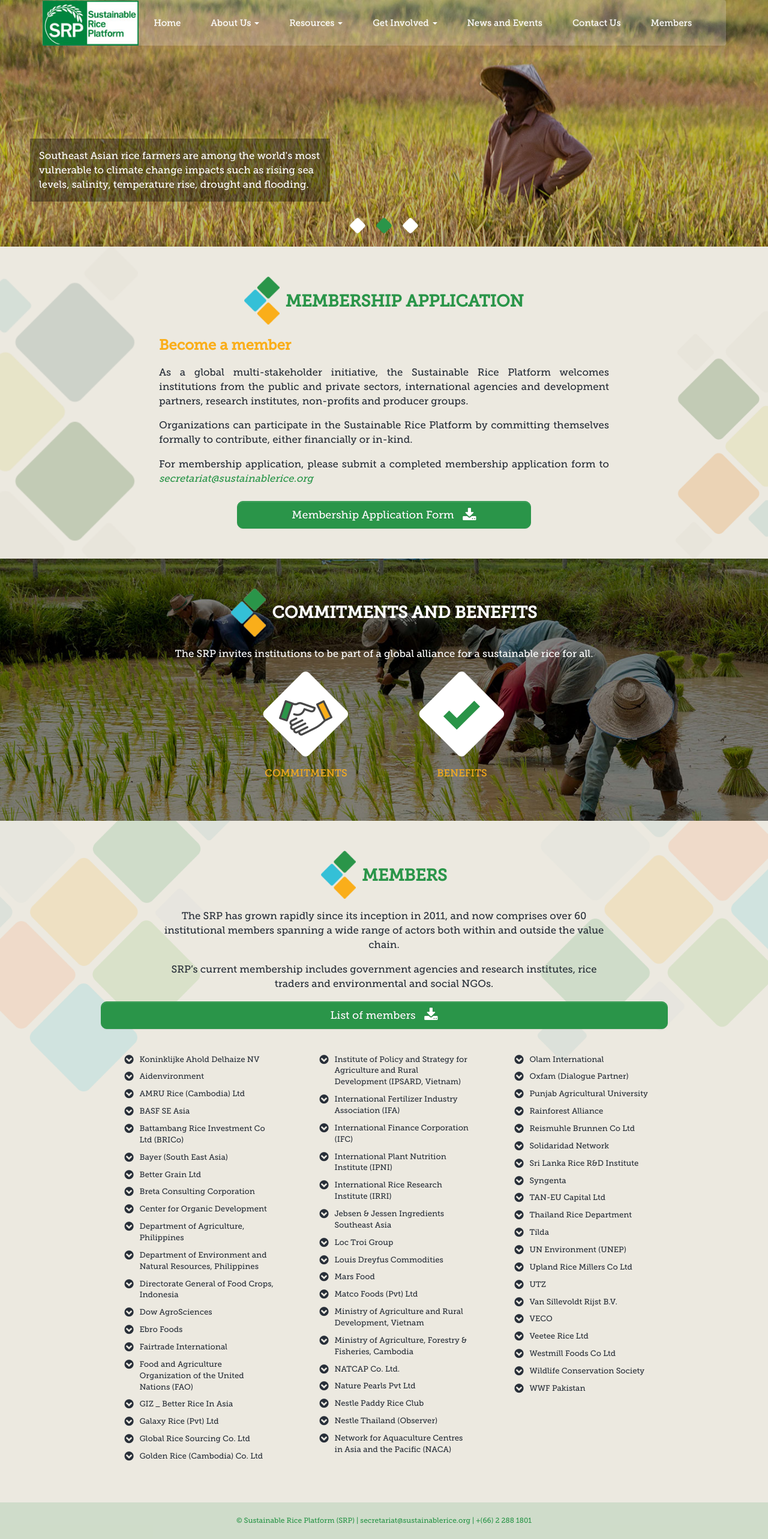
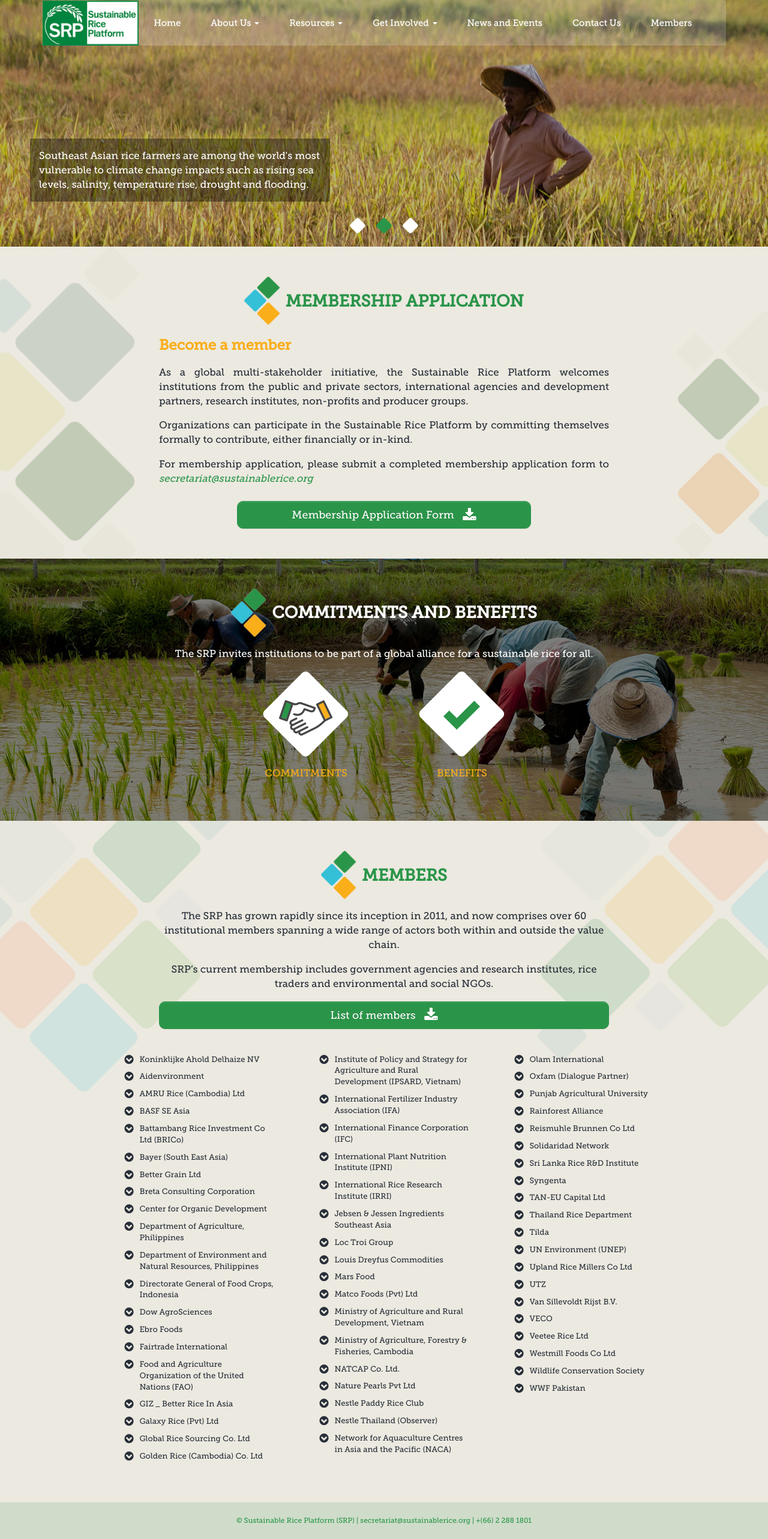
Before and after one commit to sustainablericeplatform/sustainablericeplatform.github.io, a Jekyll site: the page built from Get-Involved/index.html, in a window 1280 px wide. Shown: the whole page at 60% size. Built offline with Jekyll 4.4.1, drawn with Linux system fonts in a browser that asks for light colours.

Commit message:
Update index.html
Shortened List of Members button

```diff
--- a/Get-Involved/index.html
+++ b/Get-Involved/index.html
@@ -66,16 +66,16 @@
             <div class="col-md-8 col-md-offset-2">
                 <div class="text-container">
                     <p>The SRP has grown rapidly since its inception in 2011, and now comprises over 60 institutional members spanning a wide range of actors both within and outside the value chain.</p>
-                <p>SRP’s current membership includes government agencies and research institutes, rice traders and environmental and social NGOs.</p>
+                    <p>SRP’s current membership includes government agencies and research institutes, rice traders and environmental and social NGOs.</p>
+                </div>
+                <div class="button-container">
+                    <a href="/assets/docs/SRP Membership List Dec 2016.pdf" target="_blank" class="btn btn-primary btn-lg btn-block">List of members <i class="fa fa-download fa-lg" style="margin-left: 10px"></i></a>
                 </div>
             </div>
         </div>
         <div class="row">
             <div class="col-md-10 col-md-offset-1">
-                <div class="button-container">
-                    <a href="/assets/docs/SRP Membership List Dec 2016.pdf" target="_blank" class="btn btn-primary btn-lg btn-block">List of members <i class="fa fa-download fa-lg" style="margin-left: 10px"></i></a>
-                </div>
-                 {% include members-list.html %}
+                {% include members-list.html %}
             </div>
         </div>
     </div>
```
